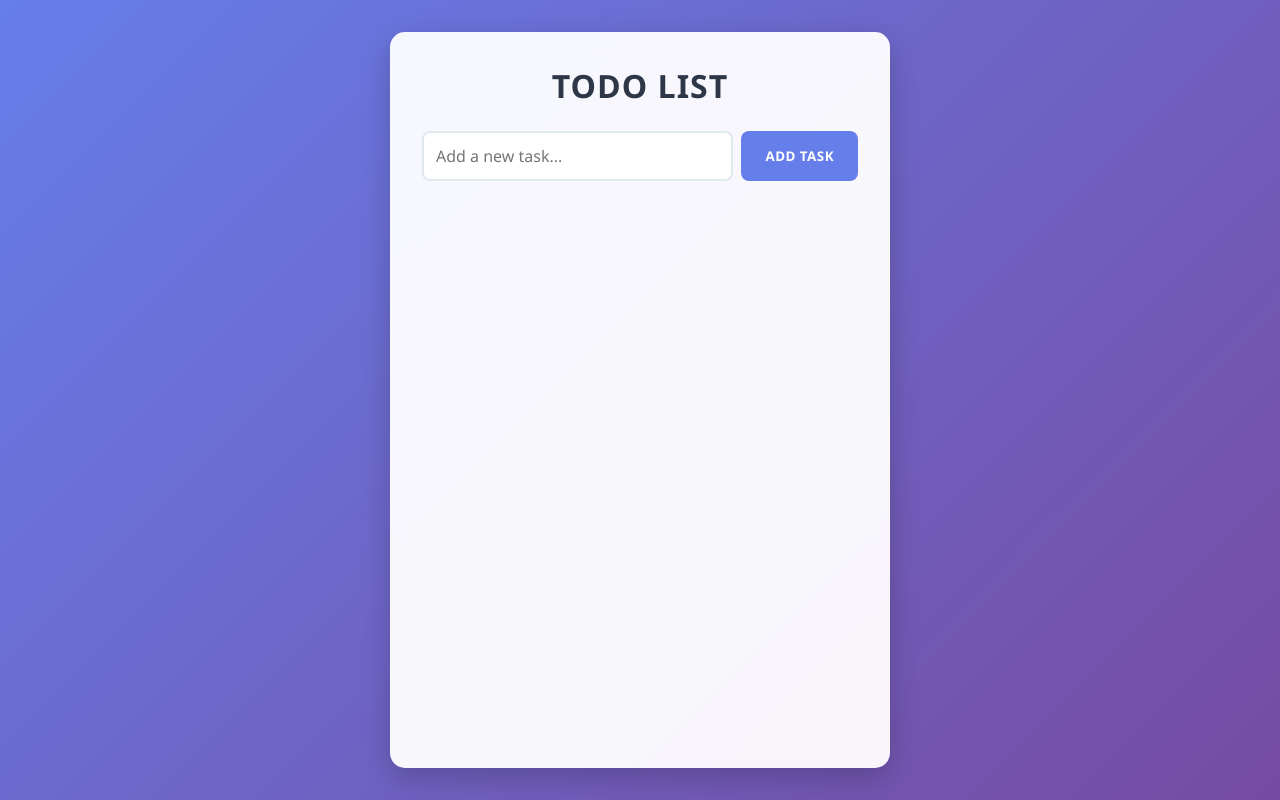
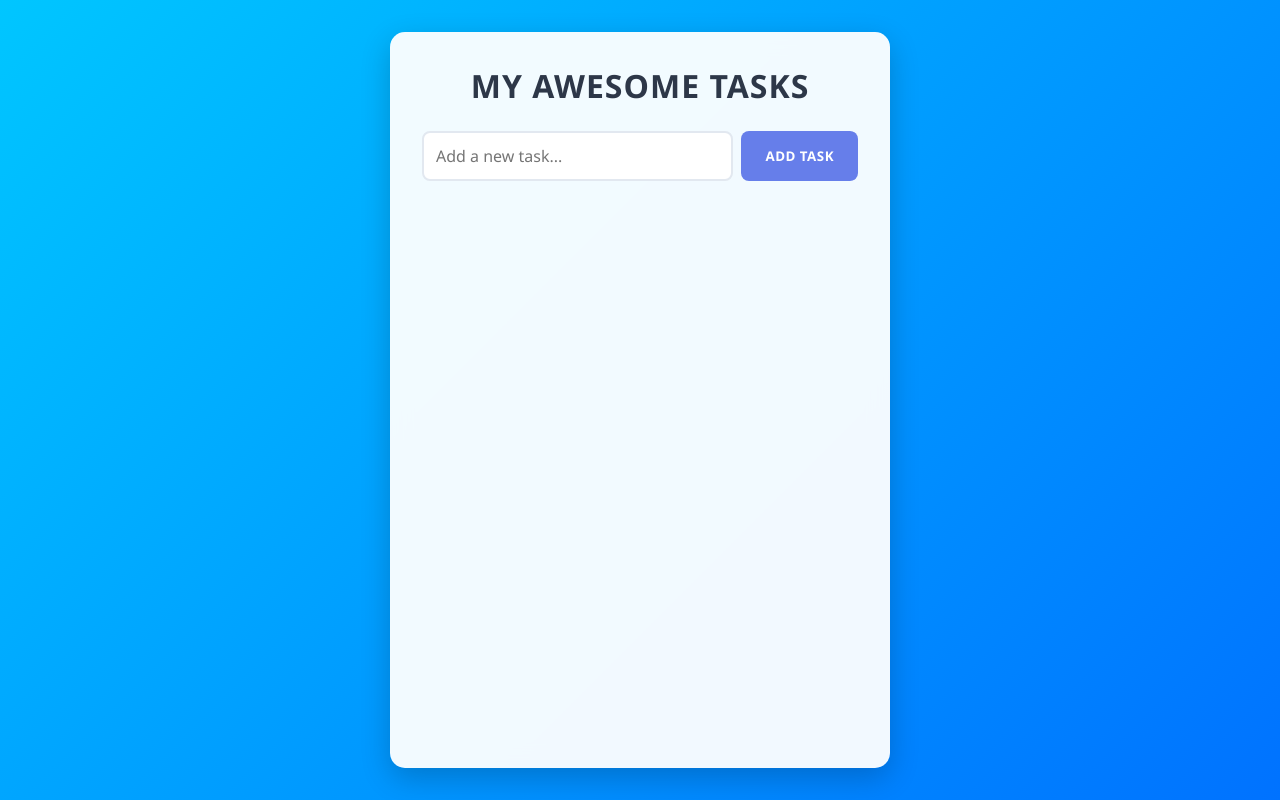
Before and after one commit to Martijn-Lancee/todolist, a plain HTML site: page index.html in a window 1280 px wide. Drawn offline with Linux system fonts and the light colour scheme.

Commit message:
Update app name and background color

```diff
--- a/index.html
+++ b/index.html
@@ -3,12 +3,12 @@
 <head>
     <meta charset="UTF-8">
     <meta name="viewport" content="width=device-width, initial-scale=1.0">
-    <title>Todo List App</title>
+    <title>My Awesome Tasks</title>
     <link rel="stylesheet" href="styles.css">
 </head>
 <body>
     <div class="container">
-        <h1>Todo List</h1>
+        <h1>My Awesome Tasks</h1>
         <div class="input-container">
             <input type="text" id="taskInput" placeholder="Add a new task...">
             <button onclick="addTask()">Add Task</button>
--- a/styles.css
+++ b/styles.css
@@ -6,7 +6,7 @@
 }
 
 body {
-    background: linear-gradient(135deg, #667eea 0%, #764ba2 100%);
+    background: linear-gradient(135deg, #00c6ff 0%, #0072ff 100%);
     min-height: 100vh;
     display: flex;
     justify-content: center;
```
